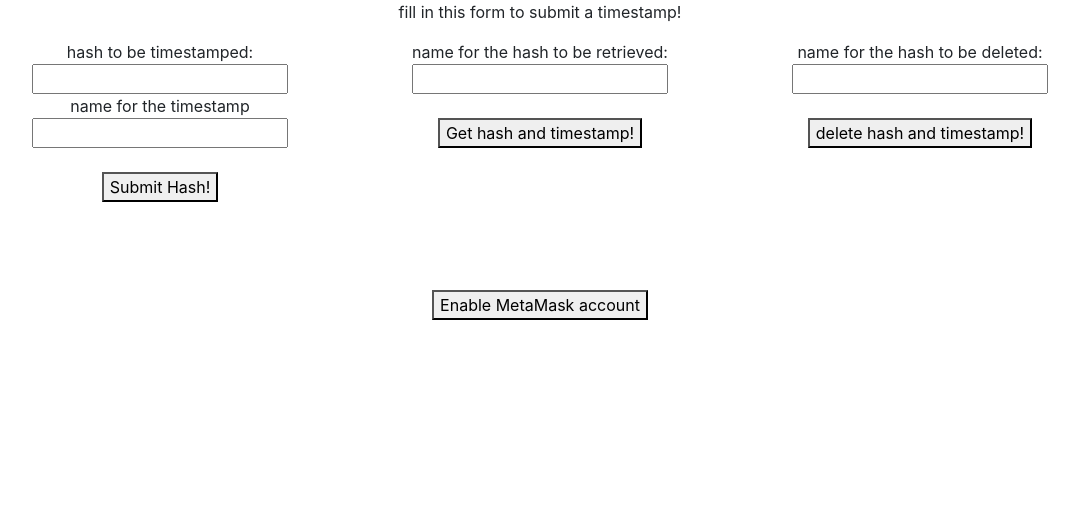
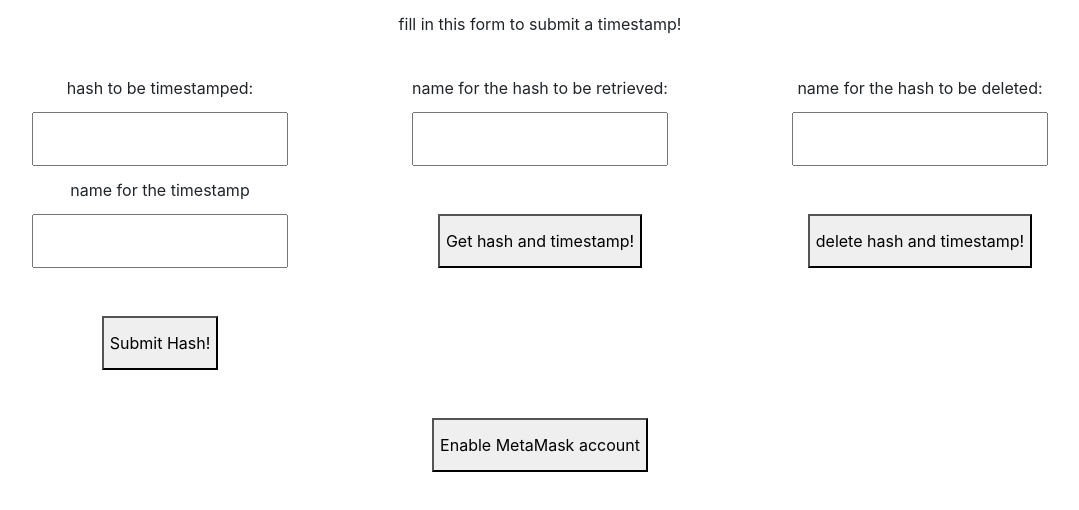
Before and after one commit to gilda/BombaStompa, a plain HTML site: page src/index.html in a window 1280 px wide. Shown: the whole page, without its empty margins (100-1179 px from the left). Drawn offline with nearby package versions, Linux system fonts and the light colour scheme; a script that the page names is missing.

Commit message:
layout changes in bootstrap

```diff
--- a/src/index.html
+++ b/src/index.html
@@ -7,40 +7,41 @@
 		<script src="./js/index.js"></script>
 	</head>
 	<body>
-		<div class="container">
-			<div style="text-align: center">
+		<div class="container" style="line-height: 300%; min-height: 100%">
+			<div class="row-fluid" style="text-align: center;">
 				<p>fill in this form to submit a timestamp!</p>
 			</div>
-			<div class="row" style="text-align: center">
-				<div class="form-group col" style="text-align: center">
+
+            <div class="row" style="text-align: center;" >
+				<div class="col form-group" style="text-align: center">
 					hash to be timestamped:<br>
-					<input type="text" name="hash" id="addHashHash"><br>
+					<input type="text" name="hash" id="addHashHash" autocomplete="off"><br>
 					name for the timestamp<br>
-					<input type="text" name="name" id="addHashName"><br>
+					<input type="text" name="name" id="addHashName" autocomplete="off"><br>
 					<br>
 					<button onclick="App.addHash()">Submit Hash!</button>
 					<p id="addHash"></p>
 				</div>
-				<br>
-				<div class="form-group col" style="text-align: center">
+
+				<div class="col form-group" style="text-align: center">
 					name for the hash to be retrieved:<br>
-					<input type="text" name="name" id="getHashName"><br>
+					<input type="text" name="name" id="getHashName" autocomplete="off"><br>
 					<br>
 					<button onclick="App.getHash()">Get hash and timestamp!</button>
 					<p id="resHash"></p>
 				</div>
-				<br>
-				<div class="form-group col" style="text-align: center">
+
+				<div class="col form-group" style="text-align: center">
 					name for the hash to be deleted:<br>
-					<input type="text" name="name" id="delHashName"><br>
+					<input type="text" name="name" id="delHashName" autocomplete="off"><br>
 					<br>
 					<button onclick="App.delHash()">delete hash and timestamp!</button>
 					<p id="delHash"></p>
 				</div>
 			</div>
-			<div style="text-align: center">
+
+            <div class="row-fluid" style="text-align: center; position: relative;">
 				<p id="accountStatus"></p>
-				<br>
 				<p id="netStatus"></p>
 				<button style="text-align: center" onclick="(async function(){if(window.ethereum) await window.ethereum.enable()})();">Enable MetaMask account</button>
 			</div>
```
